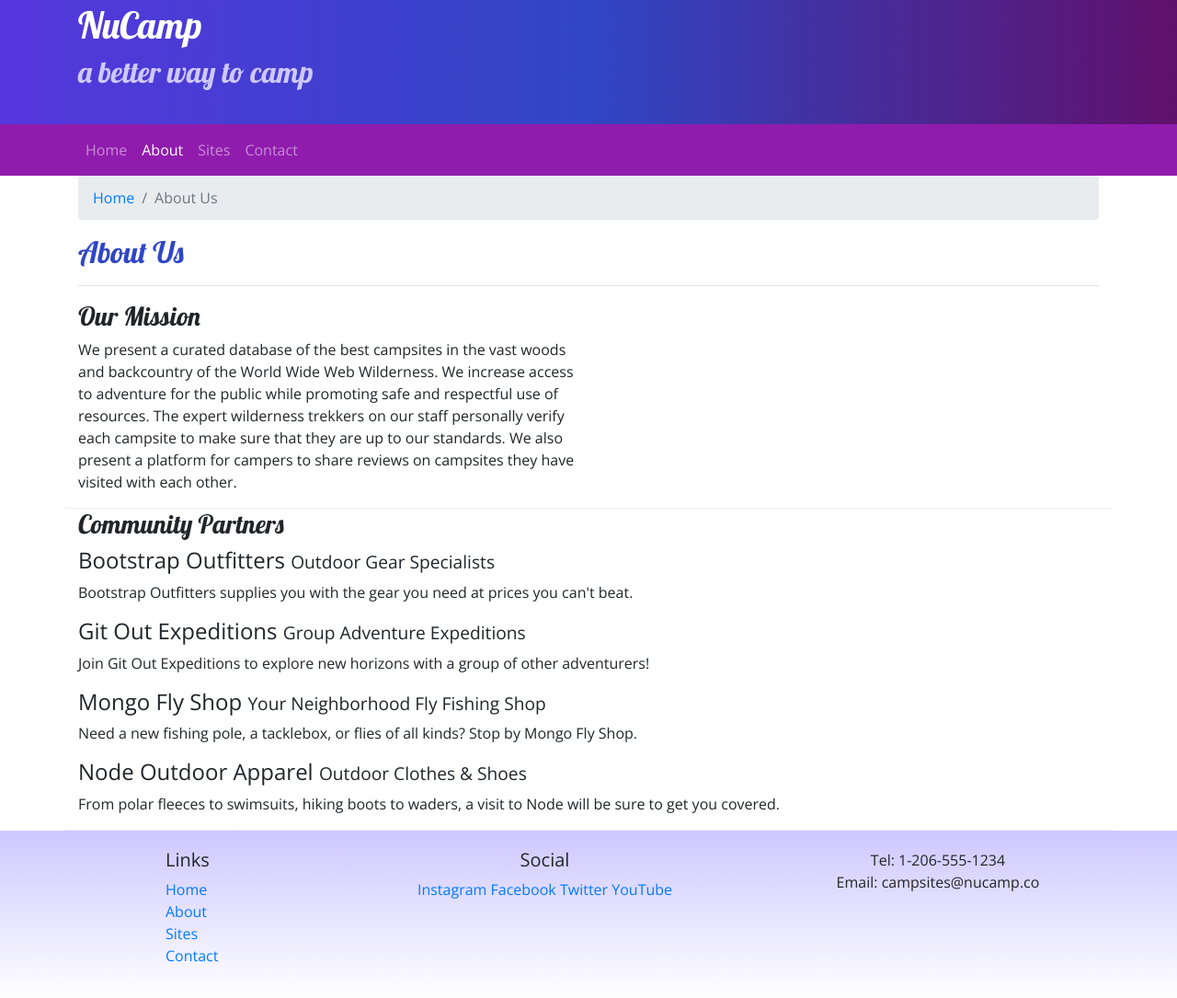
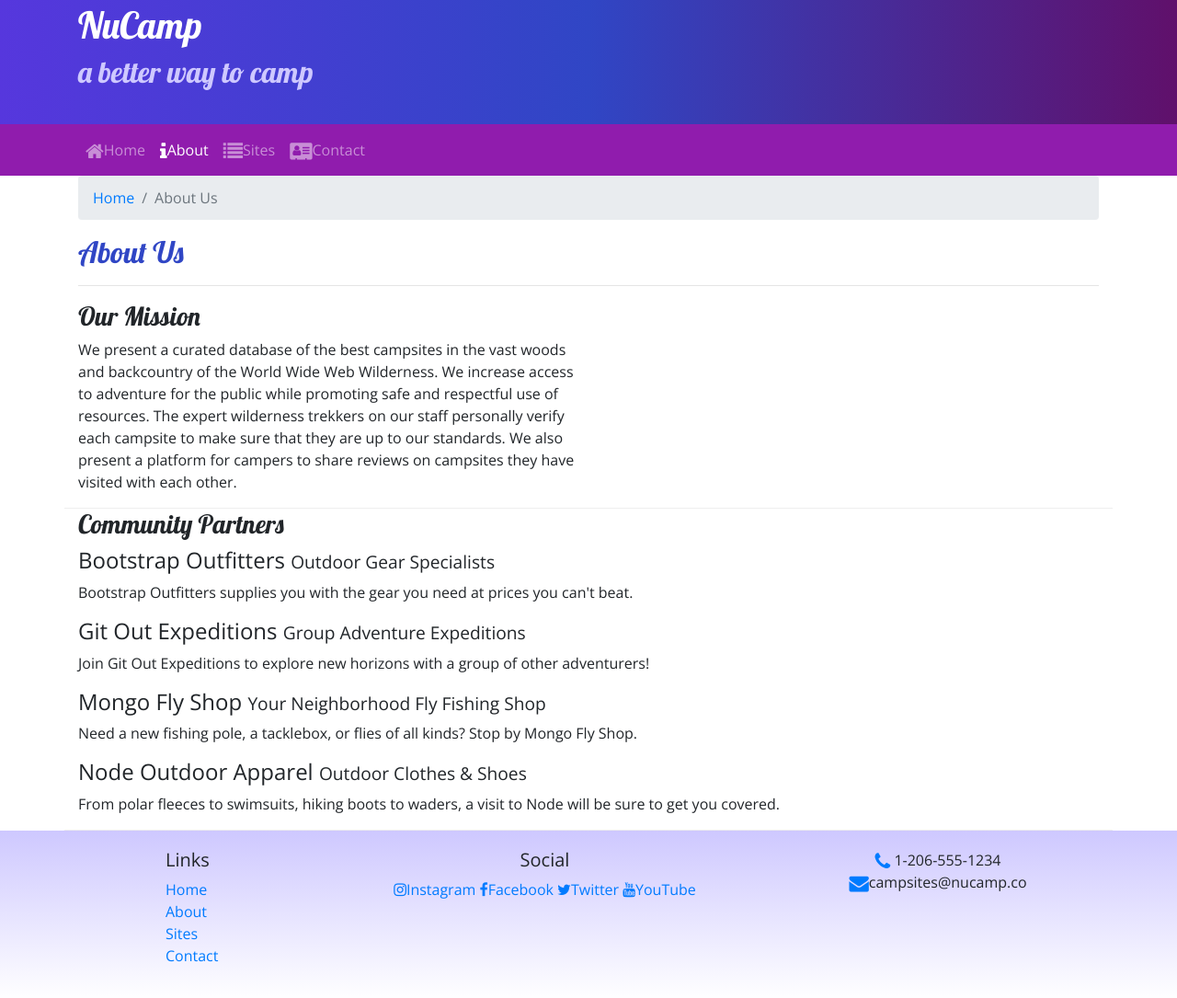
Before and after one commit to purdyp13/git-test, a website: page aboutus.html in a window 1280 px wide. Shown: the part 27-1112 px from the top of the page at 92% size. Drawn offline with nearby package versions, Linux system fonts and the light colour scheme.

Commit message:
Icon Fonts

```diff
--- a/aboutus.html
+++ b/aboutus.html
@@ -14,6 +14,7 @@
     />
 
     <link rel="stylesheet" href="css/styles.css" />
+    <link rel="stylesheet" href="node_modules/font-awesome/css/font-awesome.min.css"/>
 
     <title>NuCamp: A Better Way To Camp</title>
   </head>
@@ -42,13 +43,13 @@
           <div class="collapse navbar-collapse" id="nucampNavbar">
             <ul class="navbar-nav">
               <li class="nav-item">
-                <a class="nav-link" href="index.html">Home</a>
+                <a class="nav-link" href="index.html"><i class="fa fa-home fa-lg"></i>Home</a>
               </li>
               <li class="nav-item active">
-                <a class="nav-link" href="#">About</a>
+                <a class="nav-link" href="#"><i class="fa fa-info fa-lg"></i>About</a>
               </li>
-              <li class="nav-item"><a class="nav-link" href="#">Sites</a></li>
-              <li class="nav-item"><a class="nav-link" href="#">Contact</a></li>
+              <li class="nav-item"><a class="nav-link" href="#"><i class="fa fa-list fa-lg"></i>Sites</a></li>
+              <li class="nav-item"><a class="nav-link" href="#"><i class="fa fa-address-card fa-lg"></i>Contact</a></li>
             </ul>
           </div>
         </div>
@@ -134,15 +135,15 @@
           </div>
           <div class="col-6 col-sm-5 text-center">
             <h5>Social</h5>
-            <a href="http://instagram.com/">Instagram</a>
-            <a href="http://facebook.com/">Facebook</a>
-            <a href="http://twitter.com/">Twitter</a>
-            <a href="http://youtube.com/">YouTube</a>
+            <a href="http://instagram.com/"><i class="fa fa-instagram"></i>Instagram</a>
+            <a href="http://facebook.com/"><i class="fa fa-facebook"></i>Facebook</a>
+            <a href="http://twitter.com/"><i class="fa fa-twitter"></i>Twitter</a>
+            <a href="http://youtube.com/"><i class="fa fa-youtube"></i>YouTube</a>
           </div>
           <div class="col-sm-4 text-center">
-            Tel: 1-206-555-1234
+            <i class="fa fa-phone fa-lg text-primary"></i> 1-206-555-1234
             <br />
-            Email: campsites@nucamp.co
+            <i class="fa fa-envelope fa-lg text-primary"></i>campsites@nucamp.co
           </div>
         </div>
       </div>
--- a/package.json
+++ b/package.json
@@ -14,7 +14,10 @@
     "lite-server": "^2.6.1"
   },
   "dependencies": {
+    "awesome": "^0.0.7",
     "bootstrap": "^4.5.2",
+    "font": "^0.0.4",
+    "font-awesome": "^4.7.0",
     "jquery": "^3.5.1",
     "popper.js": "^1.16.1"
   }
```
Also changed, not shown: index.html (+11 -11 lines), 1 other file.
